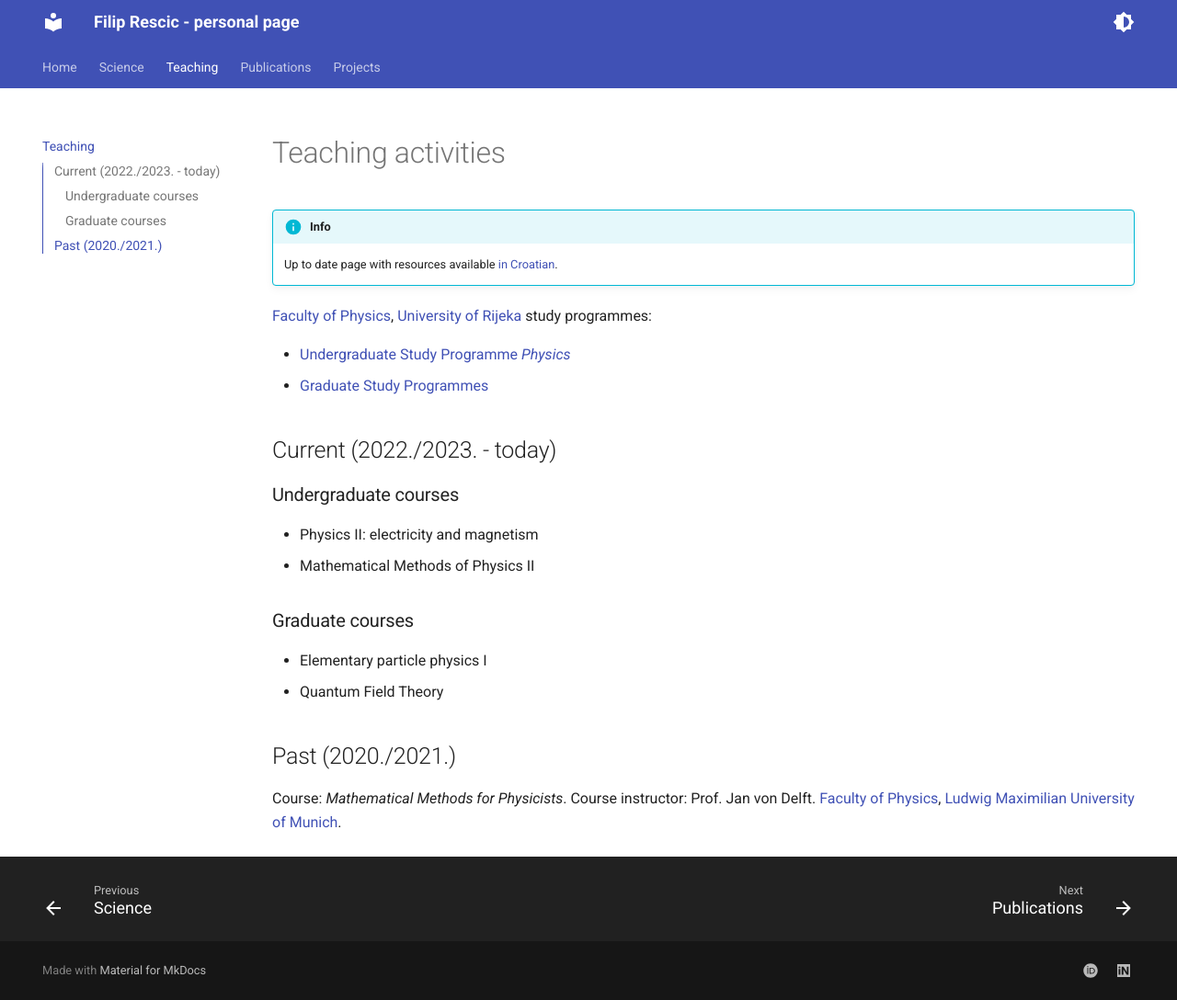
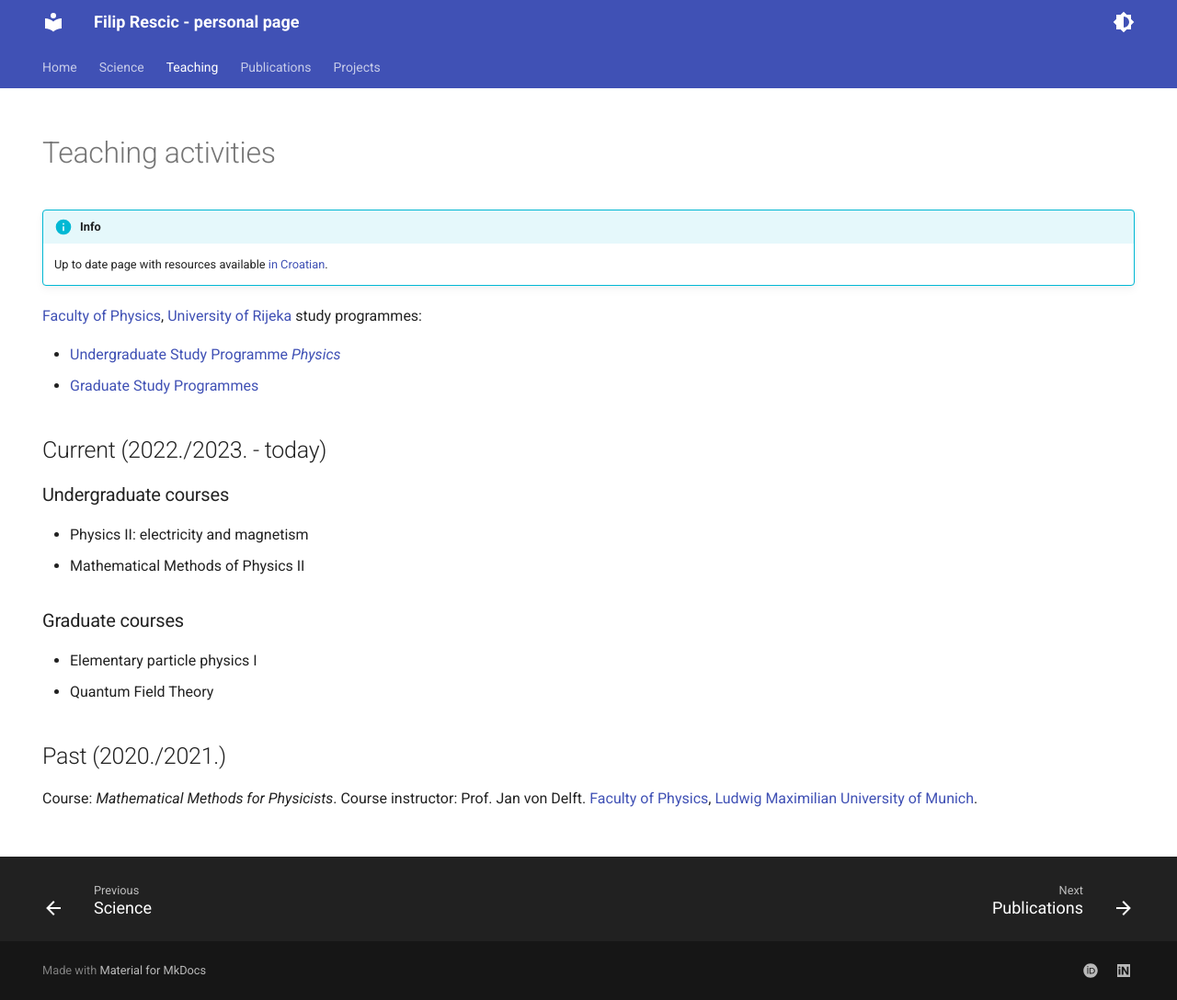
Before and after one commit to filiprescic/filiprescic.github.io, an MkDocs documentation site: the page built from docs/teaching.md, in a window 1280 px wide and 1088 px high. Shown: the whole window at 92% size. Built offline with MkDocs 1.6.1 and Material for MkDocs 9.7.7, drawn with Linux system fonts in a browser that asks for light colours; some of the changed lines change nothing that is shown.

Commit message:
minor fix

```diff
--- a/docs/teaching.md
+++ b/docs/teaching.md
@@ -2,7 +2,9 @@
 title: "Teaching"
 hide:
     - toc
+    - navigation
 ---
+
 # Teaching activities
 
 !!! info
```
Also changed, not shown: docs/projects.md (+0 -3 lines).
